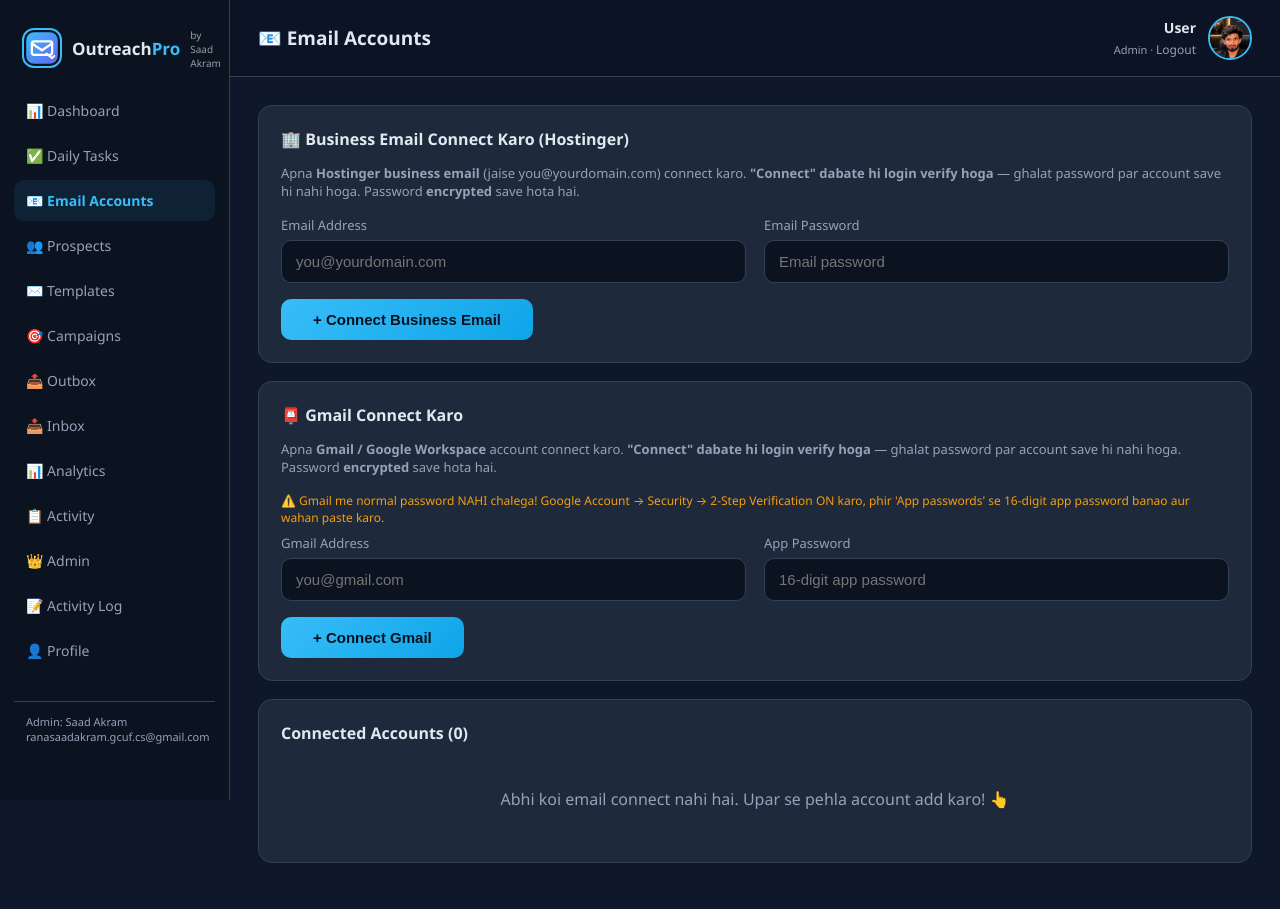
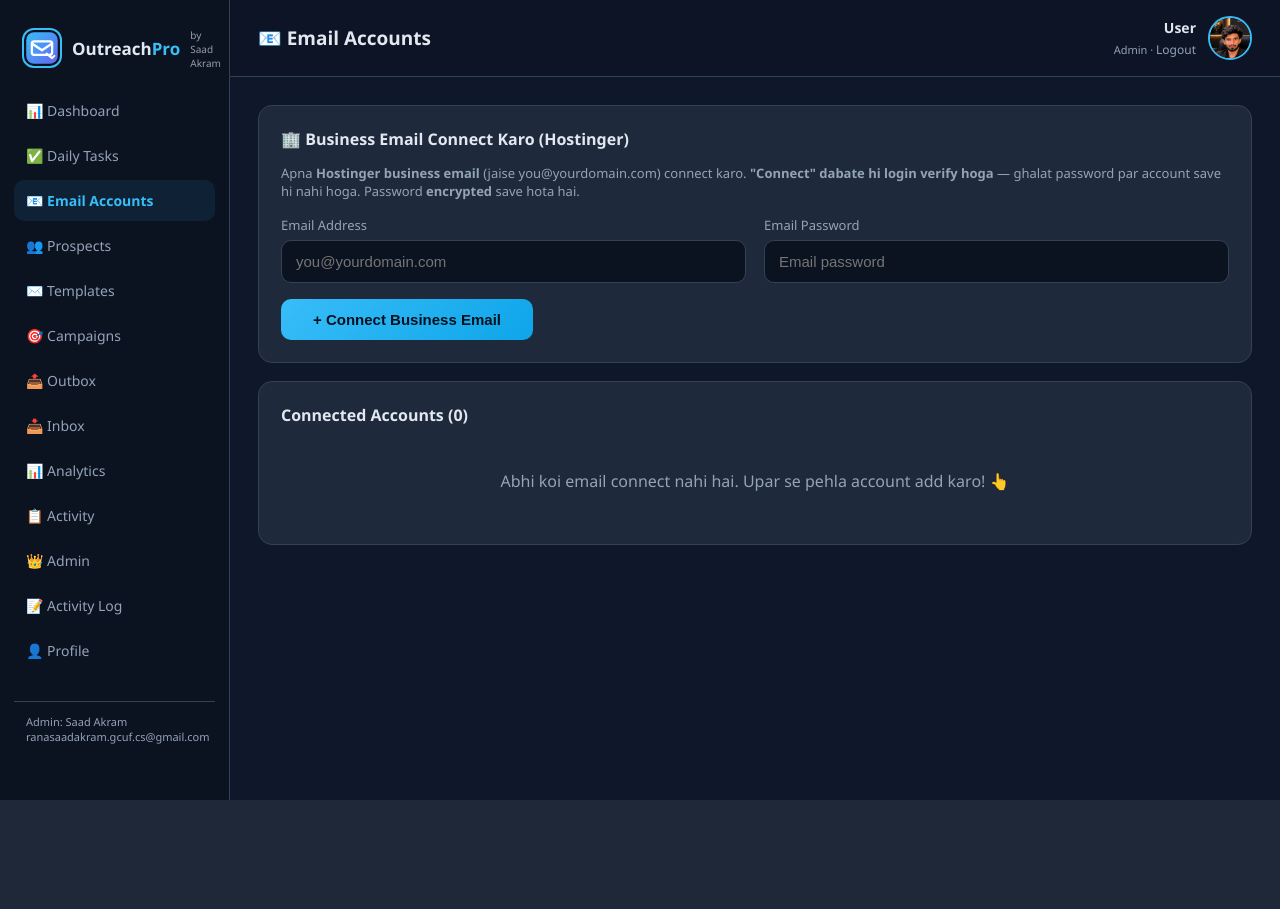
Before and after one commit to saad-akram-ul/Outreachpro, a Flask app: page /emails in a window 1280 px wide. After the commit the page ends 800 px from the top, so only its background shows below. Run offline with Flask 3, Linux system fonts and the light colour scheme; the visitor is signed in with stand-in values (Sample User, id 1); some libraries are stand-ins or nearby versions.

Commit message:
Remove Gmail section entirely (Hostinger-only per Saad)

```diff
--- a/templates/emails.html
+++ b/templates/emails.html
@@ -23,30 +23,6 @@
         <input type="password" name="password" placeholder="Email password" required></div>
     </div>
     <button class="btn" type="submit" style="width:auto;padding:12px 32px">+ Connect Business Email</button>
-  </form>
-</div>
-<div class="panel">
-  <h3>📮 Gmail Connect Karo</h3>
-  <p style="color:var(--muted);font-size:13px;margin-bottom:16px">
-    Apna <b>Gmail / Google Workspace</b> account connect karo.
-    <b>"Connect" dabate hi login verify hoga</b> — ghalat password par account save hi nahi hoga.
-    Password <b>encrypted</b> save hota hai.
-  </p>
-  <p style="font-size:12px;color:var(--warn);margin:8px 0">⚠️ Gmail me normal password NAHI chalega! Google Account → Security → 2-Step Verification ON karo, phir 'App passwords' se 16-digit app password banao aur wahan paste karo.</p>
-  <form method="POST">
-    <input type="hidden" name="provider" value="gmail">
-    <input type="hidden" name="smtp_host" value="smtp.gmail.com">
-    <input type="hidden" name="smtp_port" value="587">
-    <input type="hidden" name="smtp_secure" value="tls">
-    <input type="hidden" name="imap_host" value="imap.gmail.com">
-    <input type="hidden" name="imap_port" value="993">
-    <div class="profile-grid">
-      <div class="field"><label>Gmail Address</label>
-        <input type="email" name="email" placeholder="you@gmail.com" required></div>
-      <div class="field"><label>App Password</label>
-        <input type="password" name="password" placeholder="16-digit app password" required></div>
-    </div>
-    <button class="btn" type="submit" style="width:auto;padding:12px 32px">+ Connect Gmail</button>
   </form>
 </div>
 <div class="panel">
```
